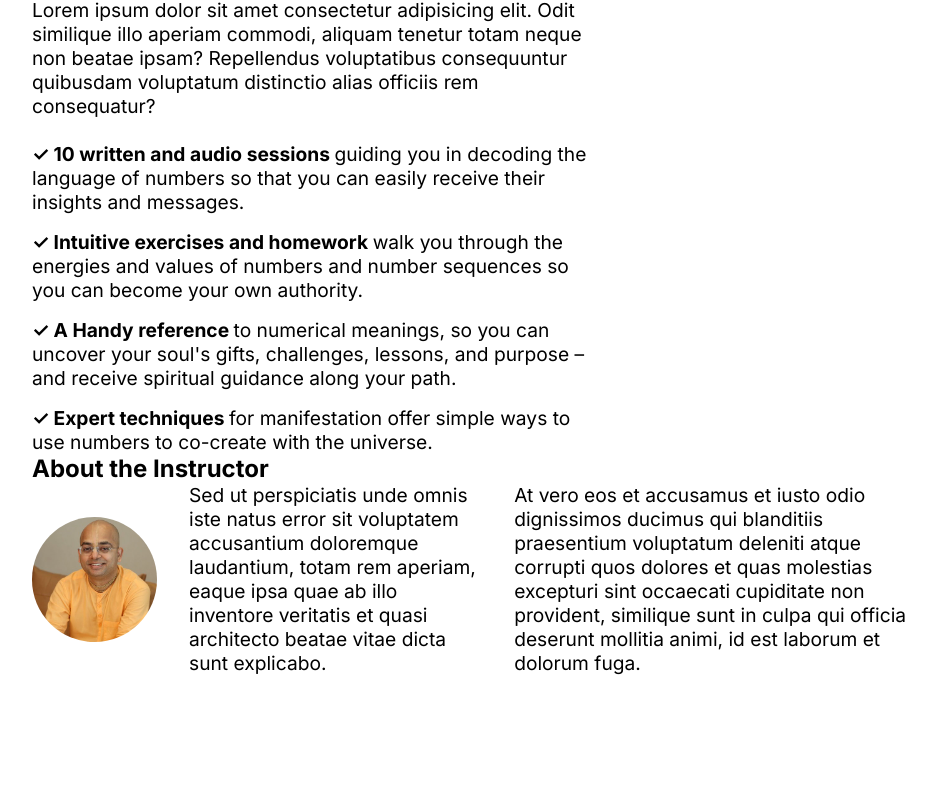
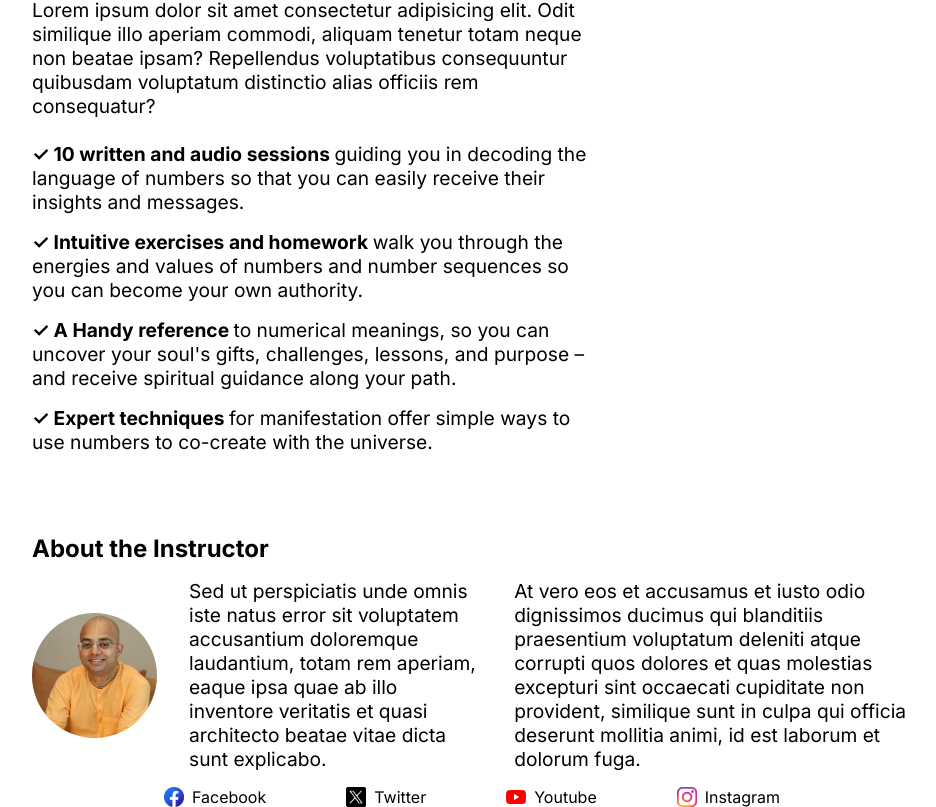
Before and after one commit to abhishekdasz/CourseWebsite, a Next.js app: page / in a window 1280 px wide. Shown: the part 1115-1922 px from the top of the page, without its empty margins (168-1104 px from the left). Before the commit the page ends 1790 px from the top, so only its background shows below. Built offline with nearby package versions, Linux system fonts and the light colour scheme.

Commit message:
instructor-page-css

```diff
--- a/src/app/global.scss
+++ b/src/app/global.scss
@@ -1,3 +1,9 @@
+.course
+{
+    display: flex;
+    flex-direction: column;
+    gap: 5rem;
+}
 .hero-sec
 {
     padding: 0 200px;
@@ -92,6 +98,7 @@
             display: flex;
             flex-direction: column;
             gap: 1rem;
+            margin-right: 4rem;
 
             .features {
                 display: flex;
@@ -120,12 +127,17 @@
 .about-instructor
 {
     padding: 0 200px;
+    display: flex;
+    flex-direction: column;
+    gap: 1rem;
+
     .instructor-details
     {
         display: flex;
         gap: 2rem;
         align-items: center;
         font-size: 1.2rem;
+        max-width: 925px;
 
         img
         {
@@ -133,4 +145,23 @@
             border-radius: 50%;
         }
     }
+
+    .instructor-socialMedia
+    {
+        max-width: 925px;
+        display: flex;
+        gap: 5rem;
+        justify-content: center;
+        .socialMedia
+        {
+            display: flex;
+            align-items: center;
+            justify-content: center;
+            gap: 0.5rem;
+        }
+        img
+        {
+            width: 20px;
+        }
+    }
 }
--- a/src/app/page.js
+++ b/src/app/page.js
@@ -6,7 +6,7 @@ const Page = () => {
   const { course } = constants || {};
   const {  } = constants;
   return (
-    <div>
+    <div className="course">
       {/* page-1 hero-sec */}
       <div className="hero-sec">
         {/* course-details */}
@@ -108,9 +108,16 @@ const Page = () => {
           <p> At vero eos et accusamus et iusto odio dignissimos ducimus qui blanditiis praesentium voluptatum deleniti atque corrupti quos dolores et quas molestias excepturi sint occaecati cupiditate non provident, similique sunt in culpa qui officia deserunt mollitia animi, id est laborum et dolorum fuga. </p>
         </div>
         <div className="instructor-socialMedia">
-          {/* <img src="/facebook.png" alt="facebook" /> */}
+          <div className="socialMedia"> <img src="/facebook.png" alt="facebook" /> <p> Facebook </p> </div>
+          <div className="socialMedia"> <img src="/twitterX.png" alt="twitterX" /> <p> Twitter </p> </div>
+          <div className="socialMedia"> <img src="/youtube.png" alt="youtube" /> <p> Youtube </p> </div>
+          <div className="socialMedia"> <img src="/instagram.png" alt="instagram" /> <p> Instagram </p> </div>
         </div>
       </div>
+
+
+      {/* footer testinomials */}
+
     </div>
   );
 };
```
